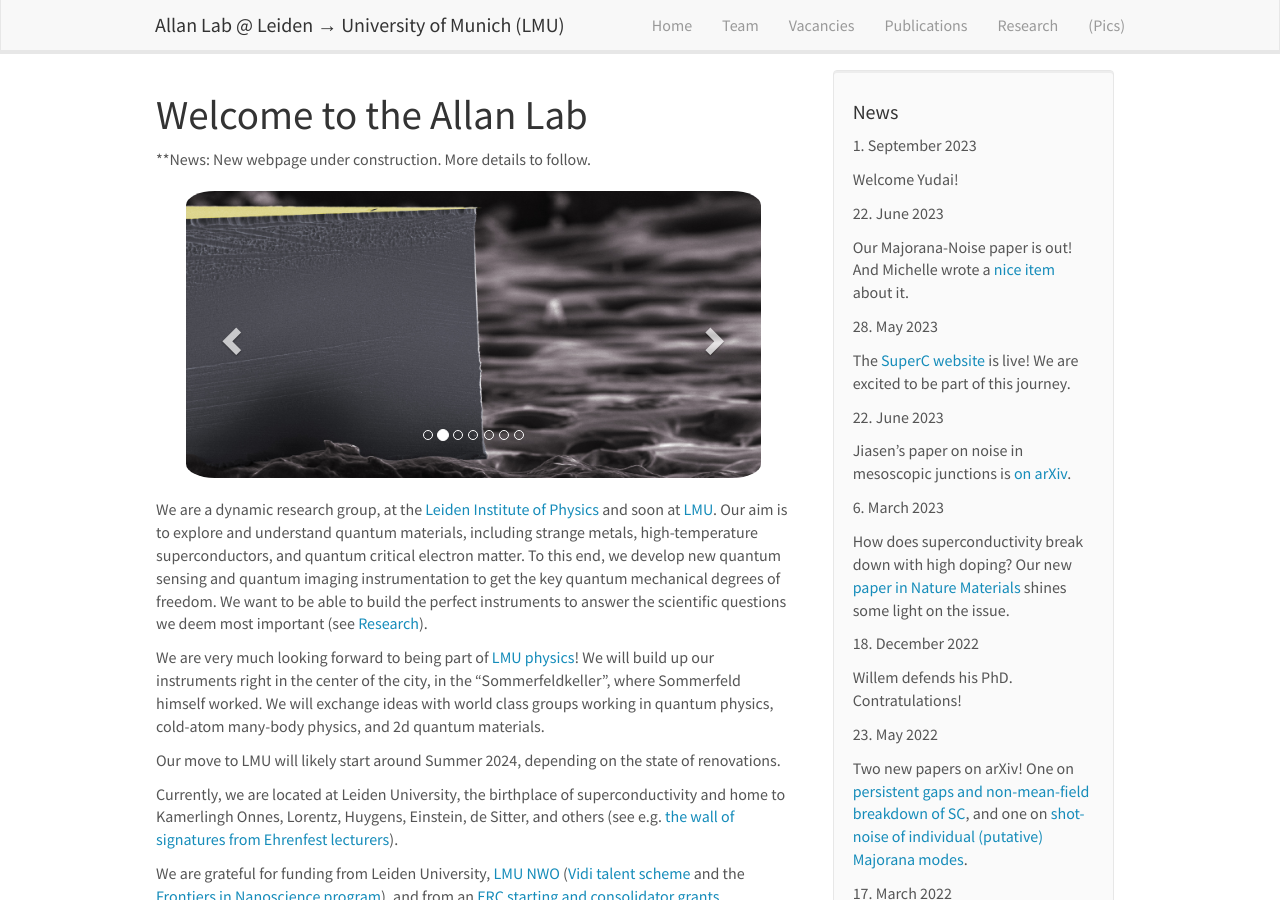
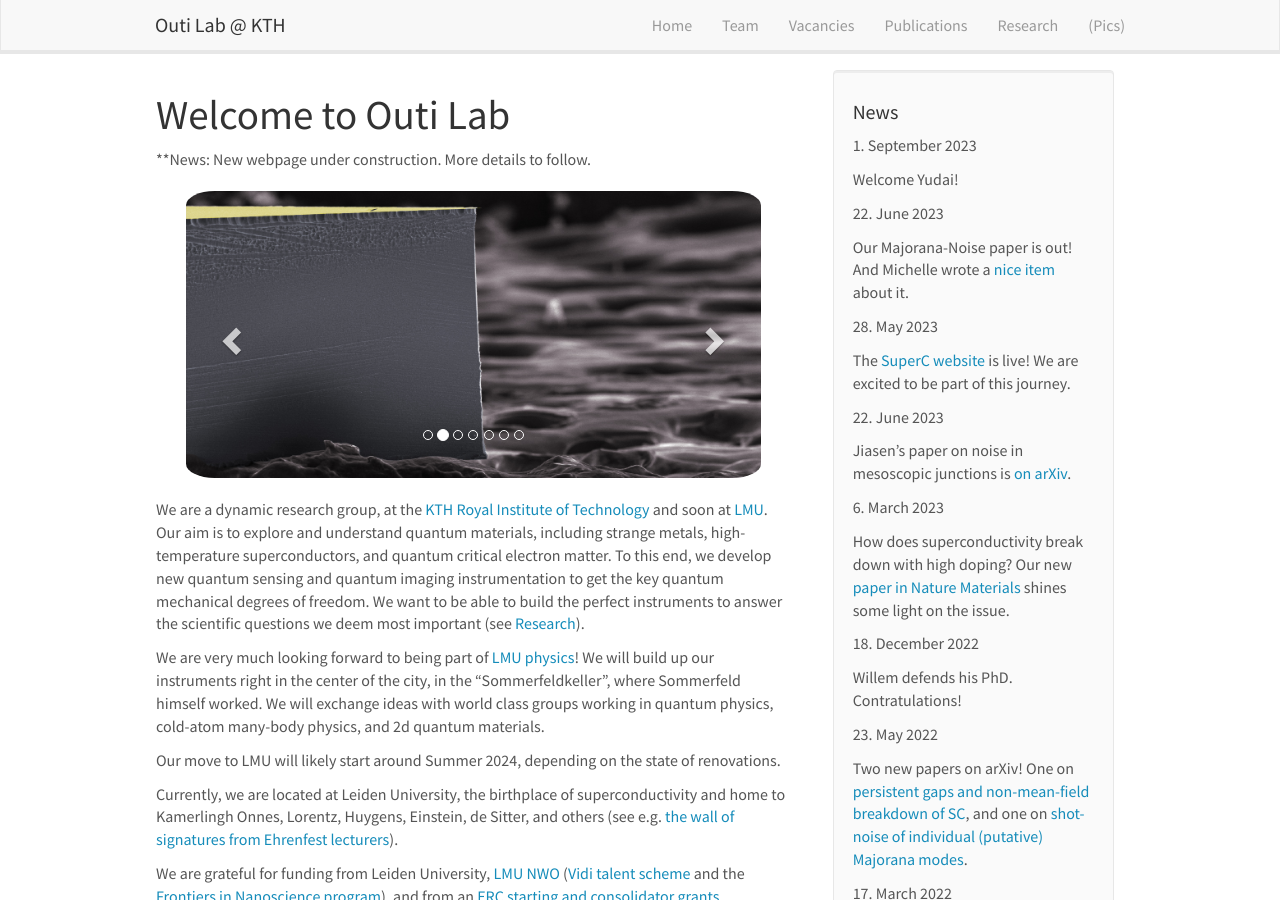
Before and after one commit to KTH-Complex-fluids-group/outilab, a Jekyll site: the page built from _pages/home.md, in a window 1280 px wide and 900 px high. Built offline with Jekyll 4.4.1, drawn with Linux system fonts in a browser that asks for light colours; nearby versions of some CDN libraries.

Commit message:
Change: Initial changes

```diff
--- a/_config.yml
+++ b/_config.yml
@@ -10,10 +10,10 @@ title: KTH Complex Fluids group
 email: your-email@domain.com
 description: > # this means to ignore newlines until "baseurl:"
   Website of the OutiLab.
-baseurl: "/outilab"
-# baseurl: ""
-# url: "http://localhost:4000"
-url: "https://kth-complex-fluids-group.github.io"
+# baseurl: "/outilab"
+baseurl: ""
+url: "http://localhost:4000"
+# url: "https://kth-complex-fluids-group.github.io"
 
 include:
   - .htaccess
--- a/_includes/header.html
+++ b/_includes/header.html
@@ -8,7 +8,7 @@
 		<span class="icon-bar"></span>
 	  </button>
 
-    <a class="navbar-brand" href="{{ site.url }}{{ site.baseurl }}/">Allan Lab @ Leiden &rarr; University of Munich (LMU)</a>
+    <a class="navbar-brand" href="{{ site.url }}{{ site.baseurl }}/">Outi Lab @ KTH </a>
 	</div>
 	<div class="collapse navbar-collapse" id="navbar-collapse-1">
 	  <ul class="nav navbar-nav navbar-right">
--- a/_layouts/homelay.html
+++ b/_layouts/homelay.html
@@ -3,7 +3,7 @@ layout: default
 ---
 
   <div id="homeid" class="col-sm-8">
-        <h1>Welcome to the Allan Lab</h1>
+        <h1>Welcome to Outi Lab</h1>
 
 	{{ content }}
   </div>
--- a/_pages/home.md
+++ b/_pages/home.md
@@ -54,7 +54,7 @@ More details to follow.
 </div>
 
 
-We are a dynamic research group, at the [Leiden Institute of Physics](http://www.physics.leidenuniv.nl) and soon at [LMU](https://www.physik.lmu.de/en/index.html). Our aim is to explore and understand quantum materials, including strange metals, high-temperature superconductors, and quantum critical electron matter. To this end, we develop new quantum sensing and quantum imaging instrumentation to get the key quantum mechanical degrees of freedom. We want to be able to build the perfect instruments to answer the scientific questions we deem most important (see [Research](research)).
+We are a dynamic research group, at the [KTH Royal Institute of Technology](http://www.physics.leidenuniv.nl) and soon at [LMU](https://www.physik.lmu.de/en/index.html). Our aim is to explore and understand quantum materials, including strange metals, high-temperature superconductors, and quantum critical electron matter. To this end, we develop new quantum sensing and quantum imaging instrumentation to get the key quantum mechanical degrees of freedom. We want to be able to build the perfect instruments to answer the scientific questions we deem most important (see [Research](research)).
 
 
 We are very much looking forward to being part of [LMU physics](https://www.physik.lmu.de/en/index.html)! We will build up our instruments right in the center of the city, in the “Sommerfeldkeller”, where Sommerfeld himself worked. We will exchange ideas with world class groups working in quantum physics, cold-atom many-body physics, and 2d quantum materials.
```
Also changed, not shown: _pages/allnews.md (+1 -1 lines).
